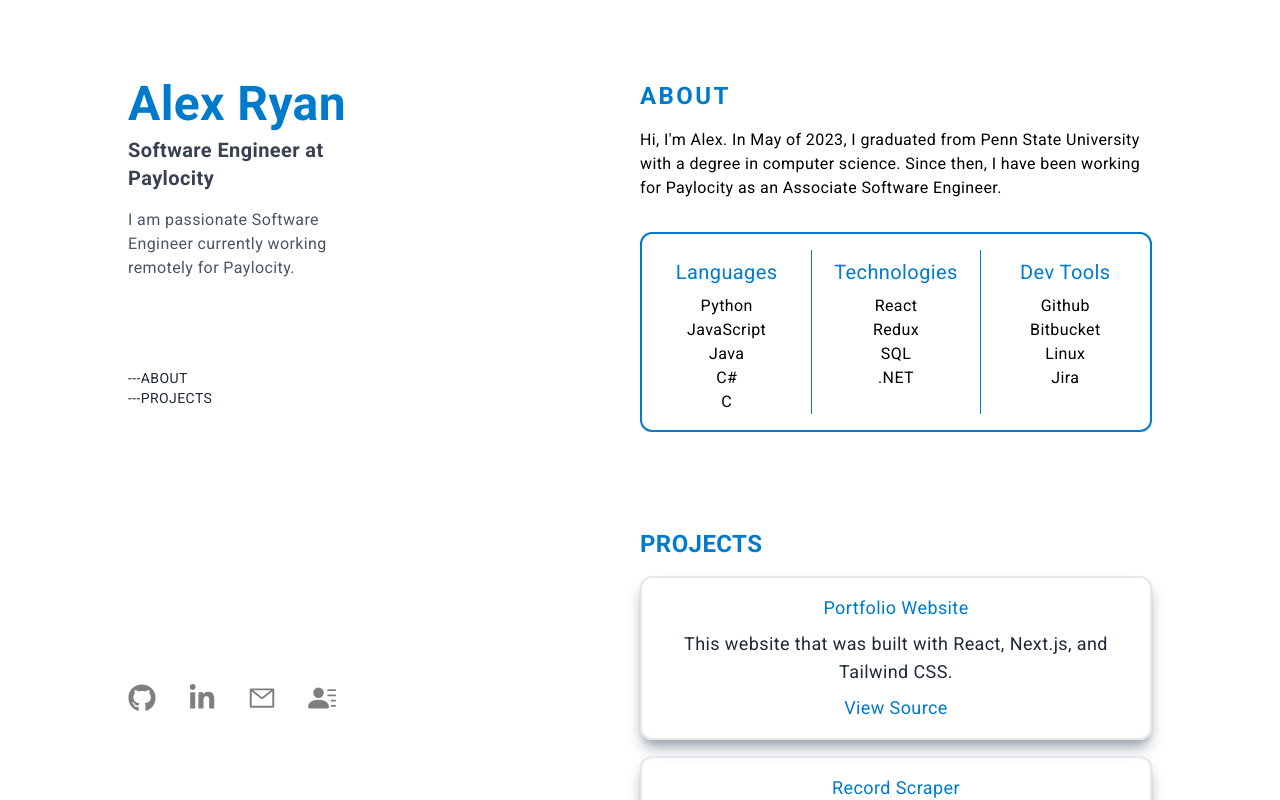
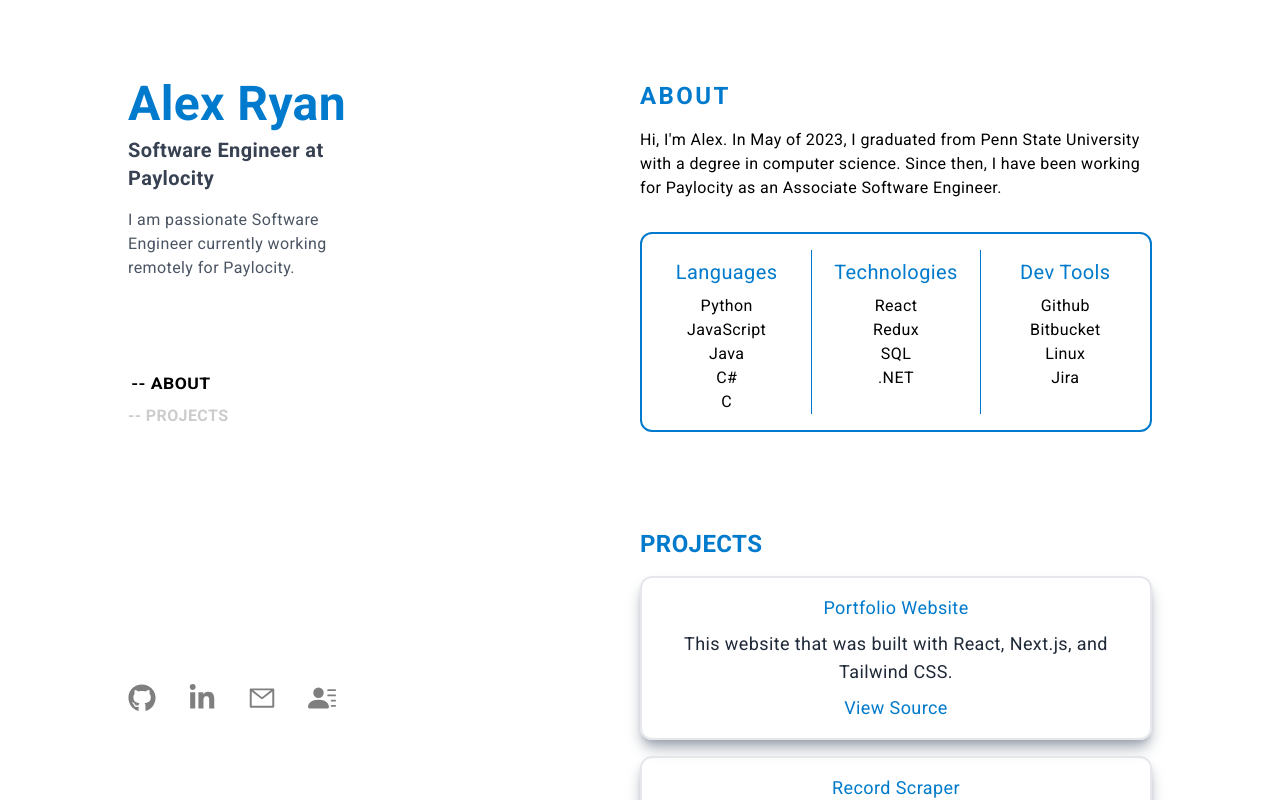
Before and after one commit to alexryan15/alexryan.pro, a Next.js app: page / in a window 1280 px wide. Shown: the top 800 px of the page. Built offline with nearby package versions, Linux system fonts and the light colour scheme.

Commit message:
slight styling on nav links

```diff
--- /dev/null
+++ b/components/Main/StaticColumn/NavLinks/NavLinks.jsx
@@ -0,0 +1,47 @@
+import React, { useState } from "react";
+import { Link } from "react-scroll";
+
+const NavLinks = () => {
+  const [activeLink, setActiveLink] = useState("about");
+
+  const handleSetActive = (section) => {
+    setActiveLink(section);
+  };
+
+  return (
+    <div className="flex flex-col justify-between uppercase md:px-12 mt-20 text-black text-md font-semibold">
+      <Link
+        to="about"
+        spy={true}
+        smooth={false}
+        duration={200}
+        offset={0}
+        onSetActive={handleSetActive}
+        className={`cursor-pointer py-1 ${
+          activeLink === "about"
+            ? "translate-x-4 opacity-100 scale-x-110 duration-200"
+            : "opacity-20 hover:opacity-100 hover:translate-x-4 hover:scale-110 duration-200"
+        } `}
+      >
+        -- ABOUT
+      </Link>
+      <Link
+        to="projects"
+        spy={true}
+        smooth={false}
+        duration={200}
+        offset={0}
+        onSetActive={handleSetActive}
+        className={`cursor-pointer py-1 ${
+          activeLink === "projects"
+            ? "translate-x-4 opacity-100 scale-110 duration-200"
+            : "opacity-20 hover:opacity-100 hover:translate-x-4 hover:scale-110 duration-200"
+        }`}
+      >
+        -- PROJECTS
+      </Link>
+    </div>
+  );
+};
+
+export default NavLinks;
--- a/components/Main/StaticColumn/StaticColumn.jsx
+++ b/components/Main/StaticColumn/StaticColumn.jsx
@@ -1,6 +1,6 @@
 import React from "react";
 import SocialItems from "./SocialItems/SocialItems";
-import StaticLinks from "./StaticLinks";
+import NavLinks from "./NavLinks/NavLinks";
 
 const StaticColumn = () => {
   return (
@@ -16,7 +16,7 @@
         </p>
       </div>
       <div>
-        <StaticLinks />
+        <NavLinks />
       </div>
       <div className="flex items-left justify-between w-full -ml-4 md:ml-auto mt-20 md:mt-auto md:mb-36 py-2 md:px-8">
         <SocialItems />
--- a/components/Main/StaticColumn/StaticLinks.jsx
+++ /dev/null
@@ -1,17 +0,0 @@
-import React from "react";
-import Link from "next/link";
-
-const StaticLinks = () => {
-  return (
-    <div className="flex flex-col justify-between uppercase md:px-12 mt-20">
-      <Link href="/#about">
-        <p className="text-sm hover:text-HIGHLIGHT">---ABOUT</p>
-      </Link>
-      <Link href="/#projects">
-        <p className="text-sm hover:text-HIGHLIGHT">---Projects</p>
-      </Link>
-    </div>
-  );
-};
-
-export default StaticLinks;
--- a/package.json
+++ b/package.json
@@ -16,6 +16,7 @@
     "react-dom": "18.1.0",
     "react-google-recaptcha-v3": "^1.9.8",
     "react-icons": "^4.3.1",
+    "react-scroll": "^1.8.9",
     "three": "^0.142.0",
     "vanta": "^0.5.22"
   },
```
Also changed, not shown: 1 other file (tests, documents, lock files or other folders).
